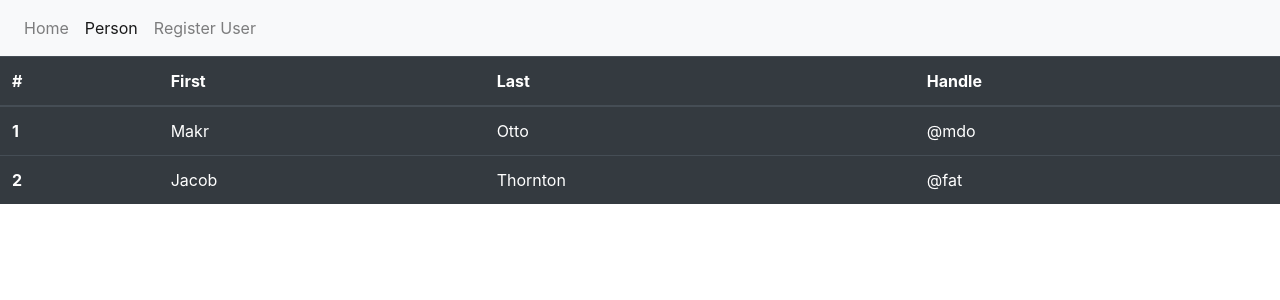
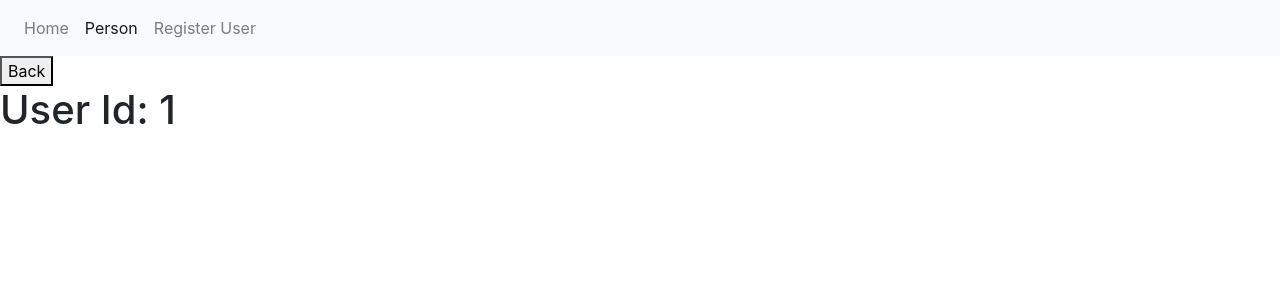
Before and after one commit to ysz951/bootstrap_test, a React (Create React App) app: page /person/1 in a window 1280 px wide. Shown: the top 300 px of the page. Built offline with nearby package versions, Linux system fonts and the light colour scheme; no server answers.

Commit message:
add user page link

```diff
--- a/src/App.js
+++ b/src/App.js
@@ -3,6 +3,8 @@ import React, { Component } from 'react';
 import { withRouter, Switch, Route, Link, NavLink } from 'react-router-dom';
 import UserList from './UserList/UserList';
 import RegisterUser from './RegisterUser/RegisterUser';
+import UserPage from './UserPage/UserPage';
+
 class App extends Component {
 
   render() {
@@ -37,7 +39,8 @@ class App extends Component {
         </nav> */}
         <Switch>
           <Route exact path="/" component={test} />
-          <Route path="/person" component={UserList} />
+          <Route exact path="/person" component={UserList} />
+          <Route path="/person/:id" component={UserPage}/>
           <Route path="/register_user" component={RegisterUser} />
         </Switch>
       </>
--- a/src/UserList/UserList.js
+++ b/src/UserList/UserList.js
@@ -1,8 +1,7 @@
 
 import React, { Component } from 'react';
 import MemberRESTService from '../RESTService/MemberRESTService';
-import { withRouter } from 'react-router-dom';
-
+import { withRouter, Link } from 'react-router-dom';
 
 class UserList extends Component {
     state = {
@@ -39,6 +38,7 @@ class UserList extends Component {
                 <td>{item.First}</td>
                 <td>{item.Last}</td>
                 <td>{item.Handle}</td>
+                <td><Link class="badge badge-secondary" to={`/person/${item.id}`}>View</Link></td>
             </tr>
         )
     }
@@ -53,6 +53,7 @@ class UserList extends Component {
                             <th scope="col">First</th>
                             <th scope="col">Last</th>
                             <th scope="col">Handle</th>
+                            <th scope="col">Detail</th>
                         </tr>
                     </thead>
                     <tbody>
--- a/src/UserPage/UserPage.js
+++ b/src/UserPage/UserPage.js
@@ -0,0 +1,49 @@
+
+import React, { Component } from 'react';
+import MemberRESTService from '../RESTService/MemberRESTService';
+import { withRouter } from 'react-router-dom';
+
+class UserPage extends Component {
+    state = {
+    }
+    componentDidMount() {
+
+        // MemberRESTService.listAllMembers()
+        //     .then(res => {
+        //         // this.setState({users: res.data})
+        //     })
+        //     .catch(err => {
+
+        //     })
+    }
+
+    renderUsers() {
+        return this.state.testUers.map((item, i) =>
+            <tr key={i}>
+                <th scope="row">{item.id}</th>
+                <td>{item.First}</td>
+                <td>{item.Last}</td>
+                <td>{item.Handle}</td>
+            </tr>
+        )
+    }
+
+    goBack = () => {
+        // console.log(this.props.match.params);
+        this.props.history.push("/person");
+    }
+
+    render() {
+        const { id } = this.props.match.params;
+
+        return (
+            <>
+                <button onClick={this.goBack}>Back </button>
+                <h1>User Id: {id}</h1>
+
+            </>
+        )
+    }
+}
+
+export default withRouter(UserPage);
```
Also changed, not shown: 1 other file (tests, documents, lock files or other folders).
